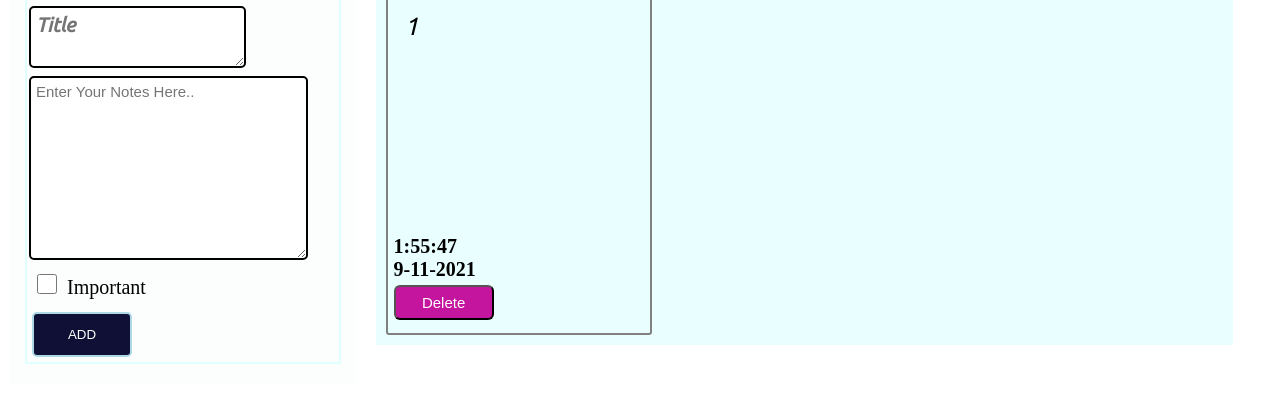
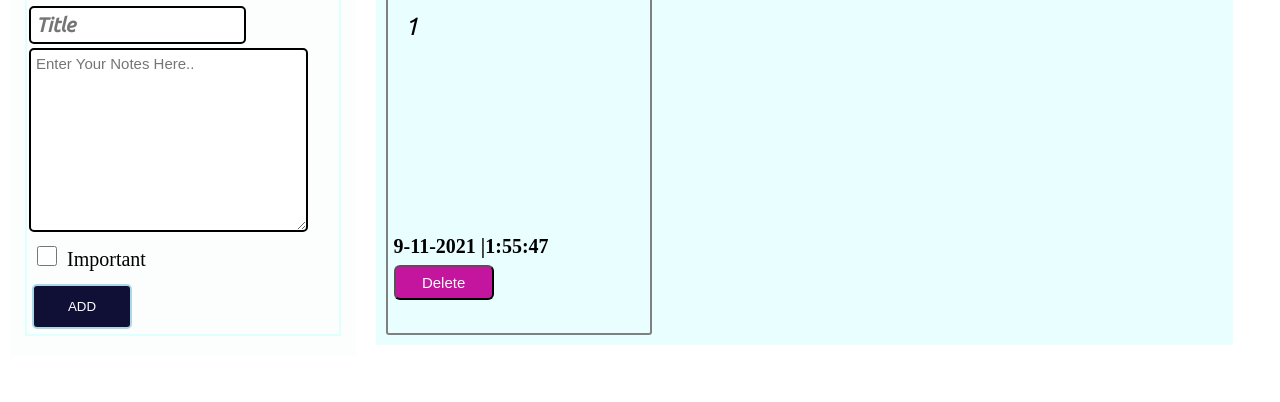
Before and after one commit to agaRiaz/NoteAppComplete, a plain HTML site: page index.html in a window 1280 px wide. Both pictures are taken after a click on the element "ADD". Shown: the part 210-612 px from the top of the page. Drawn offline with Linux system fonts and the light colour scheme.

Commit message:
change title textarea to input

```diff
--- a/index.html
+++ b/index.html
@@ -39,7 +39,7 @@
                     <div class="entryHead">
                         <h3>Add A Note Here</h3>
                     </div>
-                    <div><textarea name="title" id="noteTitle" cols="25" rows="2" placeholder="Title"></textarea></div>
+                    <div><input type="text"name="title" id="noteTitle"  placeholder="Title"></textarea></div>
                     <div><textarea name="note" id="noteBody" cols="40" rows="10"
                             placeholder="Enter Your Notes Here.."></textarea></div>
                     <div class="checkBox"><input type="checkbox" id="checkBox"> Important</div>
--- a/script.js
+++ b/script.js
@@ -81,7 +81,7 @@ function showNotes(){
         <div class="imp">${element.imp}</div>
         <div class="cardTitle">${index +1} ${element.title}</div>
         <div class="cardText">${element.text}</div>
-        <div class="time">${element.time} </br>${element.date}</div>
+        <div class="time">${element.date} |${element.time}</div>
         <div><button id="${index}" onclick="deleteNote(this.id)"class="delBtn">Delete</button></div>
     </div>
     </div>`;
--- a/style.css
+++ b/style.css
@@ -233,7 +233,7 @@ html{
     overflow: hidden;
 }
 .time{
-    height:50px;
+    height:30px;
     font-size:20px;
     font-weight: bold;
 }
```
